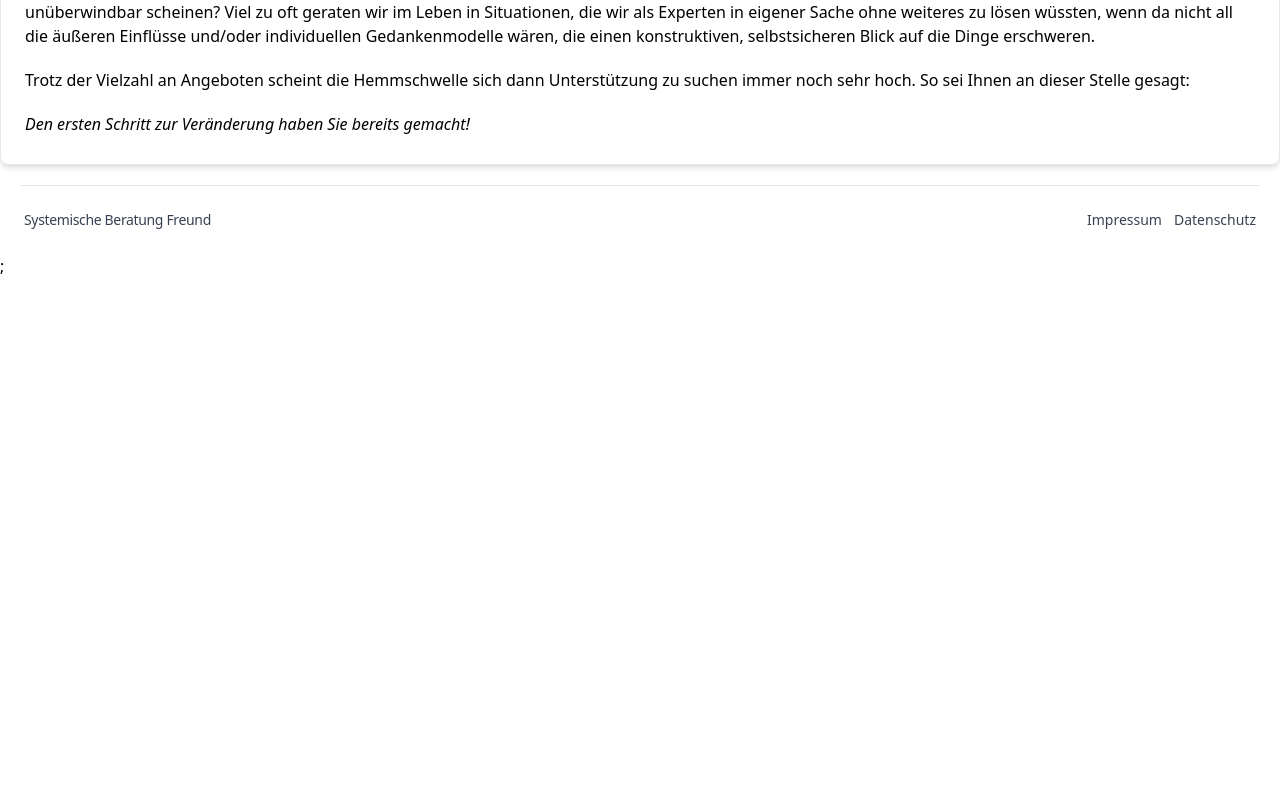
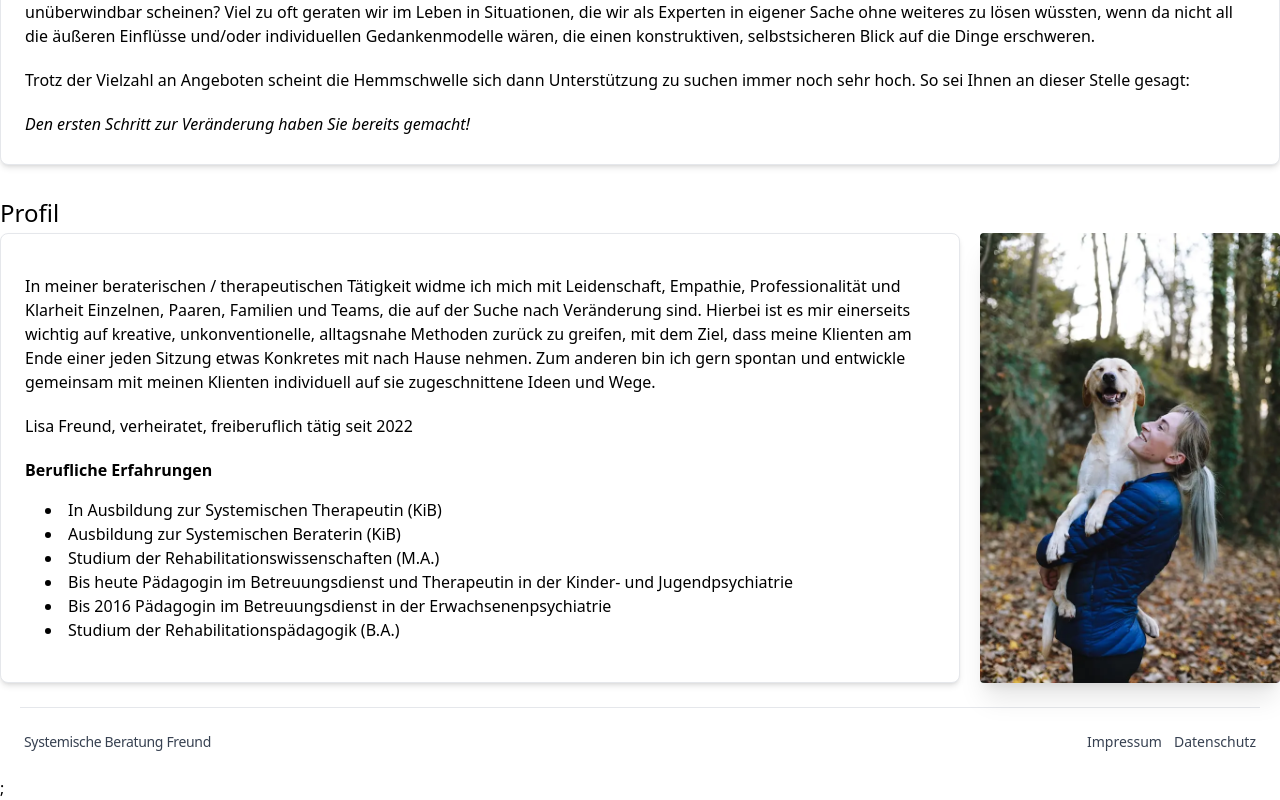
Before and after one commit to n2o/lisa3, a Next.js app: page / in a window 1280 px wide. Shown: the part 561-1361 px from the top of the page. Before the commit the page ends 839 px from the top, so only its background shows below. Built offline with nearby package versions, Linux system fonts and the light colour scheme.

Commit message:
Add basic profile page

```diff
--- /dev/null
+++ b/components/Profile.tsx
@@ -0,0 +1,50 @@
+import { Card } from "flowbite-react";
+import Image from "next/image";
+
+export function Profile() {
+  return (
+    <>
+      <section className="content mt-5 mb-1">
+        <h2>Profil</h2>
+        <div className="md:flex">
+          <Card className="md:mr-5">
+            <p>
+              In meiner beraterischen / therapeutischen Tätigkeit widme ich mich
+              mit Leidenschaft, Empathie, Professionalität und Klarheit
+              Einzelnen, Paaren, Familien und Teams, die auf der Suche nach
+              Veränderung sind. Hierbei ist es mir einerseits wichtig auf
+              kreative, unkonventionelle, alltagsnahe Methoden zurück zu
+              greifen, mit dem Ziel, dass meine Klienten am Ende einer jeden
+              Sitzung etwas Konkretes mit nach Hause nehmen. Zum anderen bin ich
+              gern spontan und entwickle gemeinsam mit meinen Klienten
+              individuell auf sie zugeschnittene Ideen und Wege.
+            </p>
+            <p>Lisa Freund, verheiratet, freiberuflich tätig seit 2022</p>
+            <strong>Berufliche Erfahrungen</strong>
+            <ul className="list-disc list-inside ml-5">
+              <li>In Ausbildung zur Systemischen Therapeutin (KiB)</li>
+              <li>Ausbildung zur Systemischen Beraterin (KiB)</li>
+              <li>Studium der Rehabilitationswissenschaften (M.A.)</li>
+              <li>
+                Bis heute Pädagogin im Betreuungsdienst und Therapeutin in der
+                Kinder- und Jugendpsychiatrie
+              </li>
+              <li>
+                Bis 2016 Pädagogin im Betreuungsdienst in der
+                Erwachsenenpsychiatrie
+              </li>
+              <li>Studium der Rehabilitationspädagogik (B.A.)</li>
+            </ul>
+          </Card>
+          <Image
+            className="image"
+            src="/img/womandog.webp"
+            alt="Foo"
+            width={300}
+            height={30}
+          />
+        </div>
+      </section>
+    </>
+  );
+}
--- a/pages/index.tsx
+++ b/pages/index.tsx
@@ -2,6 +2,7 @@
 import { Card } from "flowbite-react";
 import Head from "next/head";
 import Layout from "../components/Layout";
+import { Profile } from "../components/Profile";
 
 export default function Home() {
   return (
@@ -49,6 +50,7 @@ export default function Home() {
           </p>
         </Card>
       </section>
+      <Profile />
     </Layout>
   );
 }
--- a/styles/globals.css
+++ b/styles/globals.css
@@ -37,79 +37,10 @@
 }
 
 @layer components {
-  .btn {
-    @apply text-blue-500 rounded-full border border-blue dark:text-white dark:border-white py-2 px-3 my-2;
-  }
-
-  .btn-success {
-    @apply dark:border-green-400 border-green-600 text-green-600 dark:text-green-400;
-  }
-
-  .header-link-external {
-    @apply p-3 bg-white rounded-full text-blue-500 dark:text-blue-700;
-  }
-
-  .header-link {
-    @apply p-3 mr-3 text-white;
-  }
-
-  .image-container {
-    position: relative;
-    width: 100%;
-    height: 0;
-    padding-top: 66.66%;
-    cursor: zoom-in;
-    margin: 50px 0;
-  }
-
-  .image-container.open {
-    cursor: zoom-out;
-  }
-
-  .image-container .shade {
-    position: fixed;
-    top: 0;
-    left: 0;
-    right: 0;
-    bottom: 0;
-    pointer-events: none;
-    opacity: 0;
-    background: rgba(0, 0, 0, 0.9);
-  }
-
-  .image-container.open .shade {
-    pointer-events: auto;
-    opacity: 1;
-  }
-
-  .image-container img {
-    position: absolute;
-    top: 0;
-    left: 0;
-    right: 0;
-    bottom: 0;
-    max-width: 100%;
-    max-height: 100%;
-  }
-
-  .image-container.open img {
-    position: fixed;
-    width: auto;
-    height: auto;
-    max-width: 100%;
-    margin: auto;
+  .image {
+    @apply rounded shadow-xl dark:shadow-gray-800 mx-auto max-w-lg h-auto mt-5 md:mt-0;
   }
 }
-
-/* @media (prefers-color-scheme: dark) {
-  html {
-    color-scheme: dark;
-  }
-  body {
-    color: white;
-    background: black;
-  }
-} */
 
 :root {
   /* Your default theme */
```
